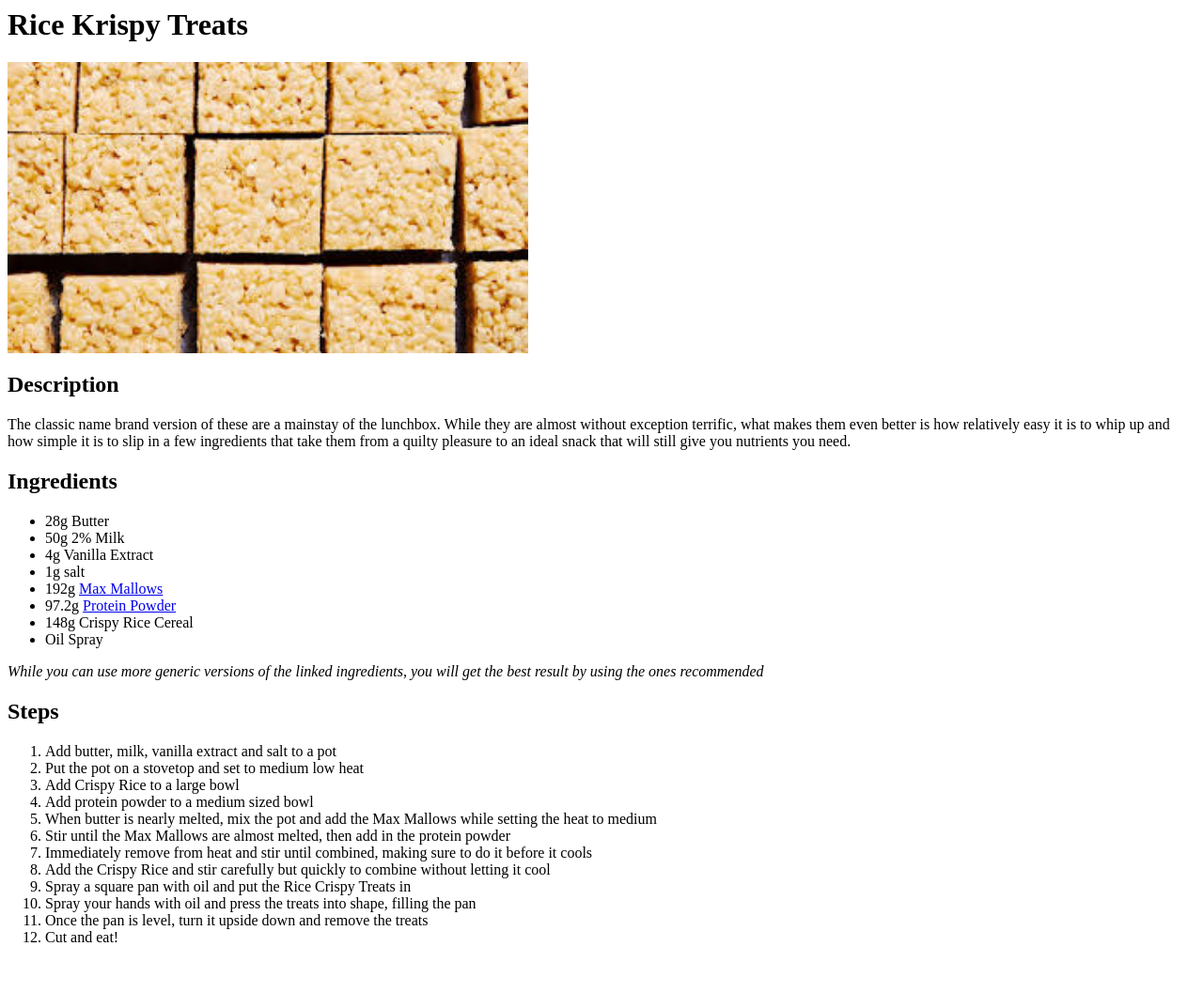
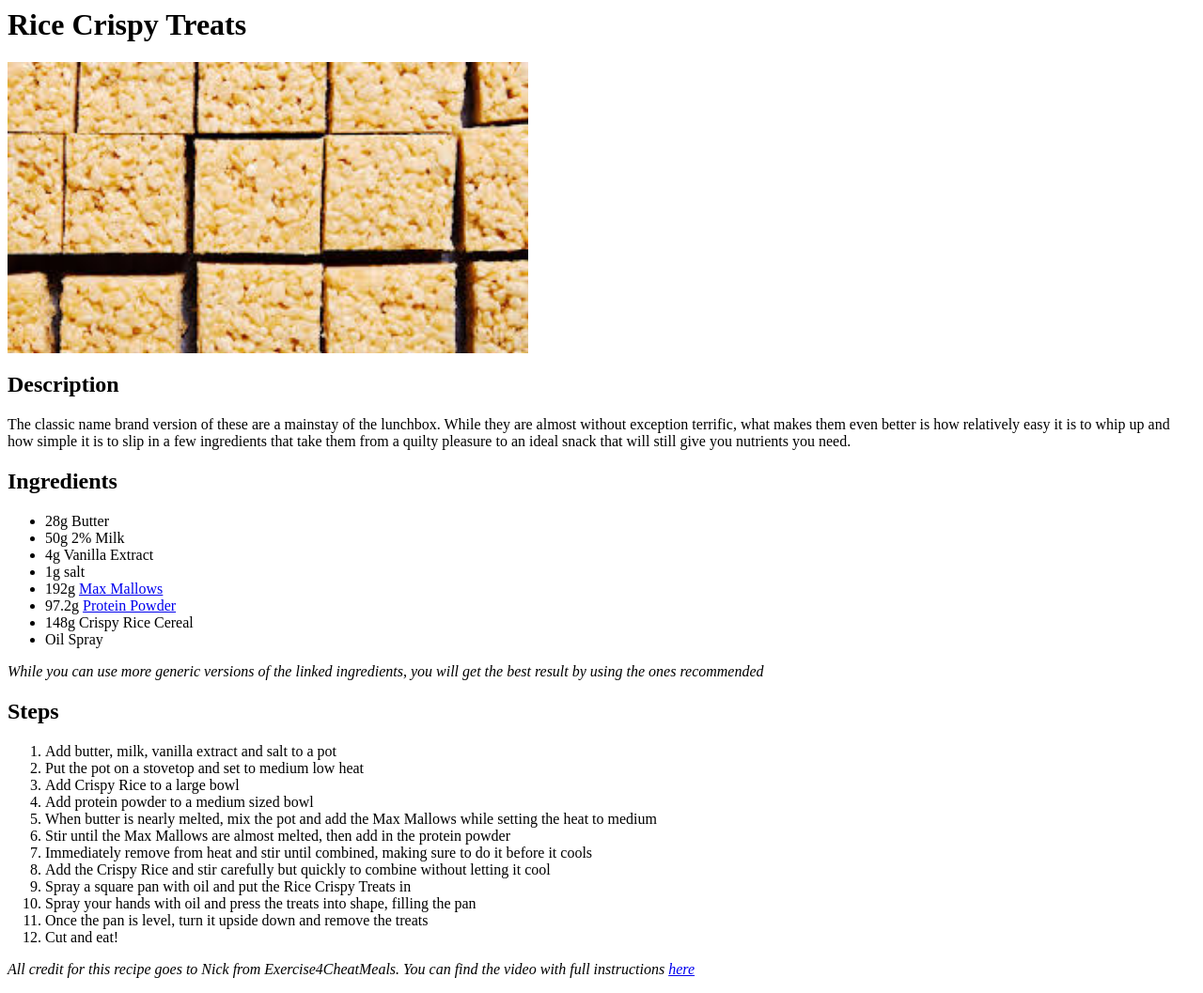
Before and after one commit to s0nofthor/odin-recipes, a plain HTML site: page recipes/rkts.html in a window 1280 px wide. Shown: the whole page at 94% size. Before the commit the page ends 1023 px from the top, so only its background shows below. Drawn offline with Linux system fonts and the light colour scheme.

Commit message:
Fix formatting and add credits

```diff
--- a/recipes/rkts.html
+++ b/recipes/rkts.html
@@ -1,5 +1,8 @@
-<h1>Rice Krispy Treats</h1>
+<head>
+    <h1>Rice Crispy Treats</h1>
+</head>
 
+<body>
     <p><img src="../images/krisp-squares.jpeg" alt="A spread of marshmallowy rice squares" height="310"></p>
 
     <p><h2>Description</h2></p>
@@ -33,3 +36,5 @@
             <li>Once the pan is level, turn it upside down and remove the treats</li>
             <li>Cut and eat!</li>
         </ol>
+    <p><em>All credit for this recipe goes to Nick from Exercise4CheatMeals. You can find the video with full instructions <a href="https://www.youtube.com/watch?v=02rCekyEXiU">here</a></em></p>
+</body>
```
Also changed, not shown: recipes/fried_chicken.html (+5 -2 lines), recipes/pizza.html (+6 -1 lines). Lines whose indentation alone changed are shown as unchanged.
